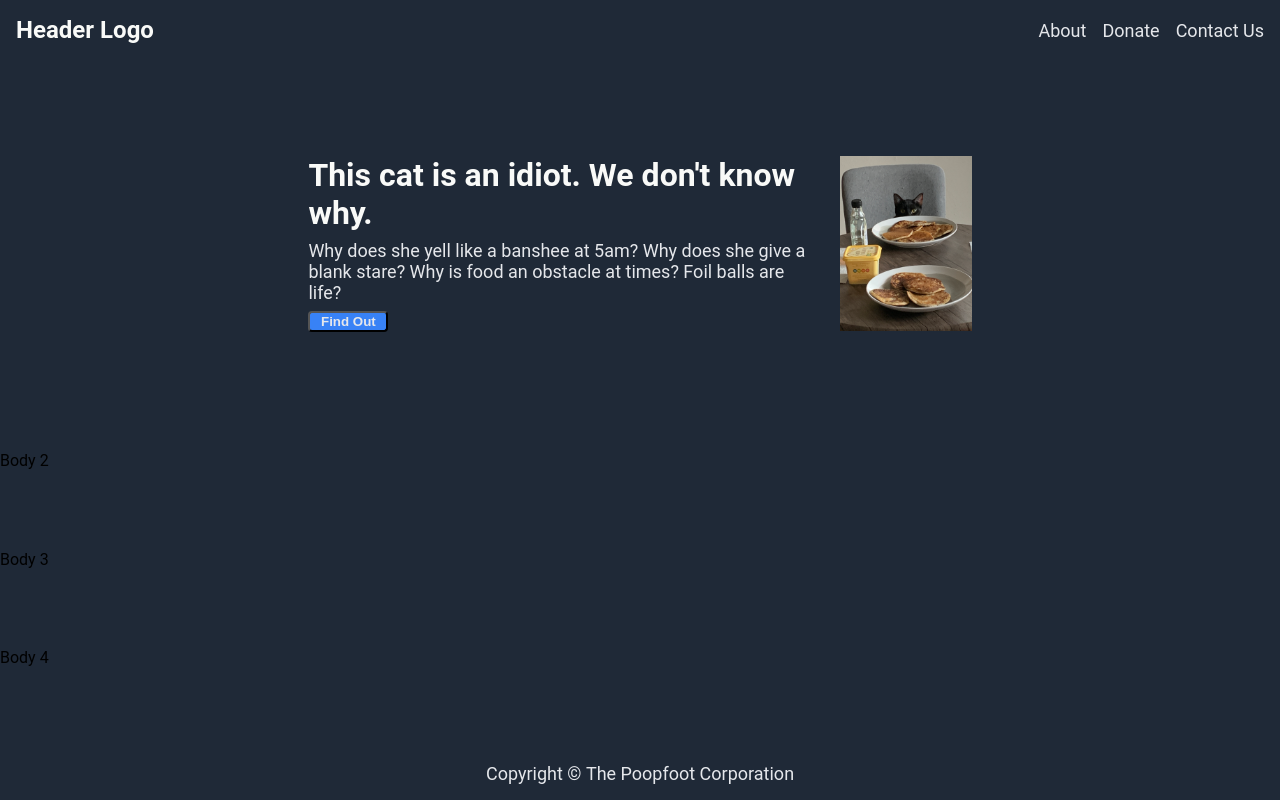
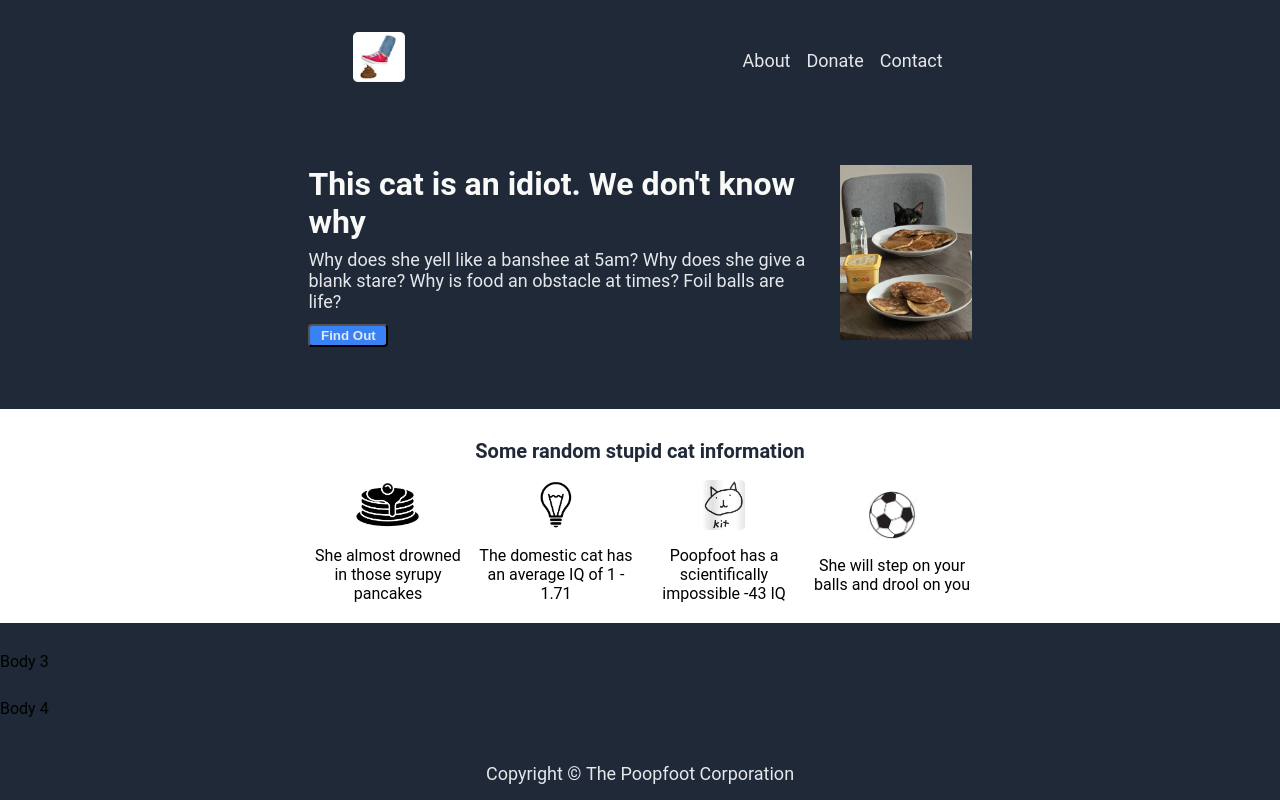
Before and after one commit to englishgritts/landing_page, a plain HTML site: page index.html in a window 1280 px wide. Drawn offline with Linux system fonts and the light colour scheme.

Commit message:
Body 2 Complete - Correct pictures, all formatted, borders and fonts done.

```diff
--- a/index.html
+++ b/index.html
@@ -9,16 +9,18 @@
 </head>
 <body>
  <div class="header">
-  <div class="logo">Header Logo</div>
+  <div class="logo">
+    <img src="stepinpoop-modified.png" alt="Stepping in poop logo">
+   </div>
    <ul class="links">
     <li><a href='#'>About</a></li>
     <li><a href='#'>Donate</a></li>
-    <li><a href='#'>Contact Us</a></li>
+    <li><a href='#'>Contact</a></li>
     </ul>
   </div>
  <div class="body1">
   <div class="text">
-    <h1>This cat is an idiot. We don't know why.</h1>
+    <h1>This cat is an idiot. We don't know why</h1>
     <p>Why does she yell like a banshee at 5am? Why does she give a blank stare? Why is food an obstacle at times? Foil balls are life?</p>
     <button>Find Out</button>
   </div>
@@ -26,7 +28,29 @@
     <img src="poopfoot.JPG" alt="Poopfoot picture">
   </div>
  </div>
- <div class="body2">Body 2</div>
+ <div class="body2">
+  <div class="center_header">
+    <h1> Some random stupid cat information</h1>
+  </div>
+  <div class="cards">
+   <div class="card1">
+    <img src="pancakes.jpg" alt="Second pf picture">
+    <p>She almost drowned in those syrupy pancakes</p>
+   </div>
+   <div class="card2">
+    <img src="lb.jpg" alt="Picture of">
+    <p>The domestic cat has an average IQ of 1 - 1.71</p>
+   </div>
+   <div class="card3">
+    <img src="dumbcat.png" alt="Picture of">
+    <p>Poopfoot has a scientifically impossible -43 IQ</p>
+   </div>
+   <div class="card4">
+    <img src="ball.jpg" alt="Picture of">
+    <p>She will step on your balls and drool on you</p>
+   </div>
+ </div>
+</div>
  <div class="body3">Body 3</div>
  <div class="body4">Body 4</div>
  <div class="footer">Copyright&nbsp;<span>&#169;</span>&nbsp;The Poopfoot Corporation</div>
--- a/style.css
+++ b/style.css
@@ -11,7 +11,7 @@ body {
 
 .header {
     display: flex;
-    justify-content: space-between;
+    justify-content: space-evenly;
     padding: 16px;
 }
 
@@ -19,6 +19,11 @@ body {
     font-weight: bolder;
     font-size: 24px;
     color: #f9faf8
+}
+
+.logo img {
+    height: 50px;
+    width: auto;
 }
 
 ul {
@@ -75,6 +80,8 @@ button {
     color: #e5e7eb;
     font-weight: bold;
     border-radius: 4px;
+    margin-top: 4px;
+    padding: 2px;
 }
 
 .text {
@@ -86,3 +93,44 @@ button {
     padding: 16px;
     margin: 0;
 }
+
+.center_header {
+    justify-content: center;
+    display: flex;
+    color: #1f2937;
+    font-weight: bolder;
+    font-size: 10px;
+    padding-top: 16px;
+}
+
+.body2 {
+    background-color: white;
+    padding: 0;
+    margin: 0;
+}
+
+.cards {
+    display: flex;
+    justify-content: center;
+    align-items: center;
+}
+
+.card1, .card2, .card3, .card4 {
+    width: 160px;
+}
+
+.card1 img, .card2 img, .card3 img, .card4 img {
+    height: 50px;
+    width: auto;
+    padding: 0;
+    margin: 0;
+}
+
+.card1, .card2, .card3, .card4 {
+    display: flex;
+    flex-direction: column;
+    justify-content: center;
+    align-items: center;
+    text-align: center;
+    padding: 4px;
+}
```
Also changed, not shown: ball.jpg (added), dumbcat.png (added), lb.jpg (added), pancakes.jpg (added), stepinpoop-modified.png (added).
